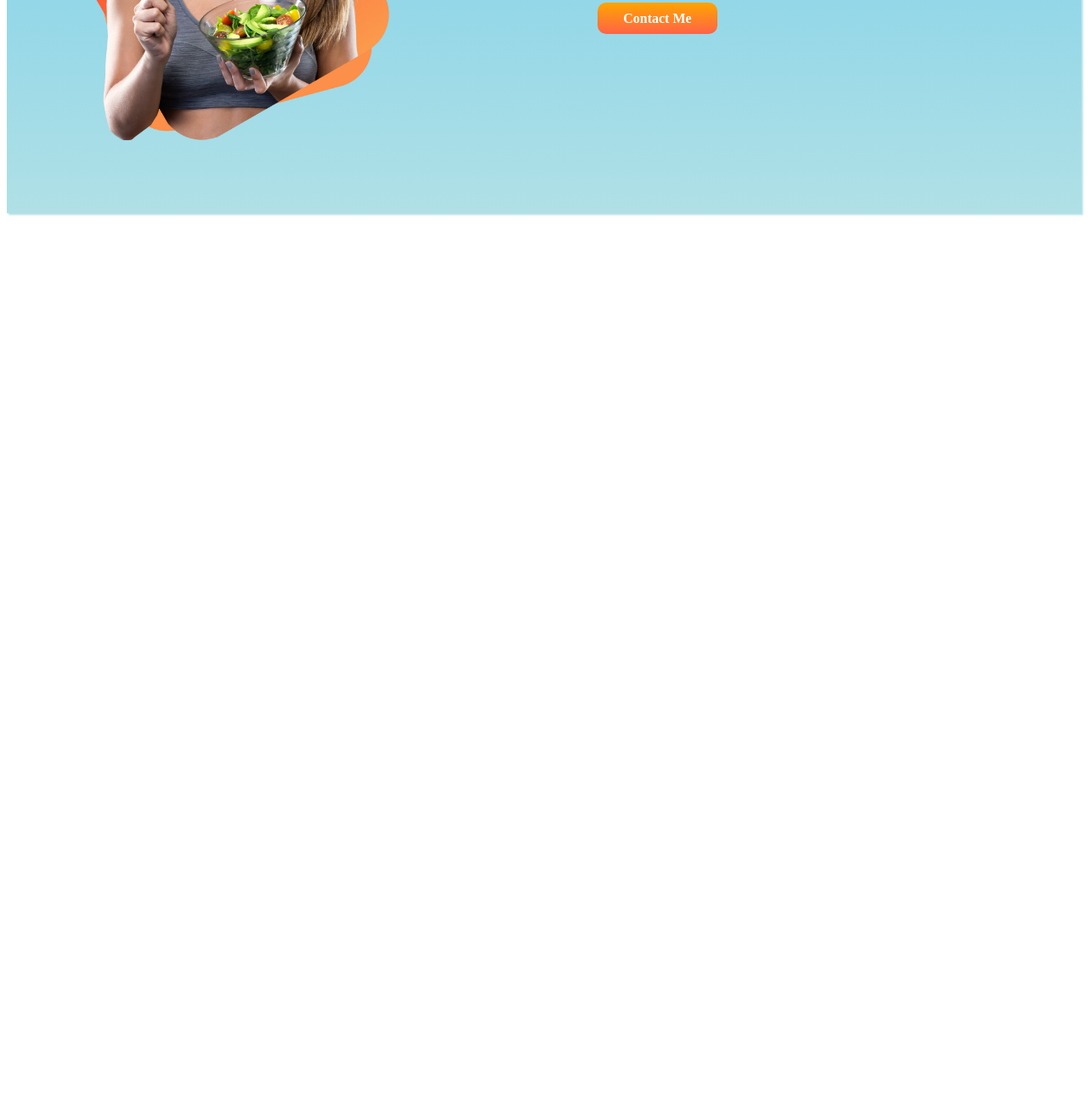
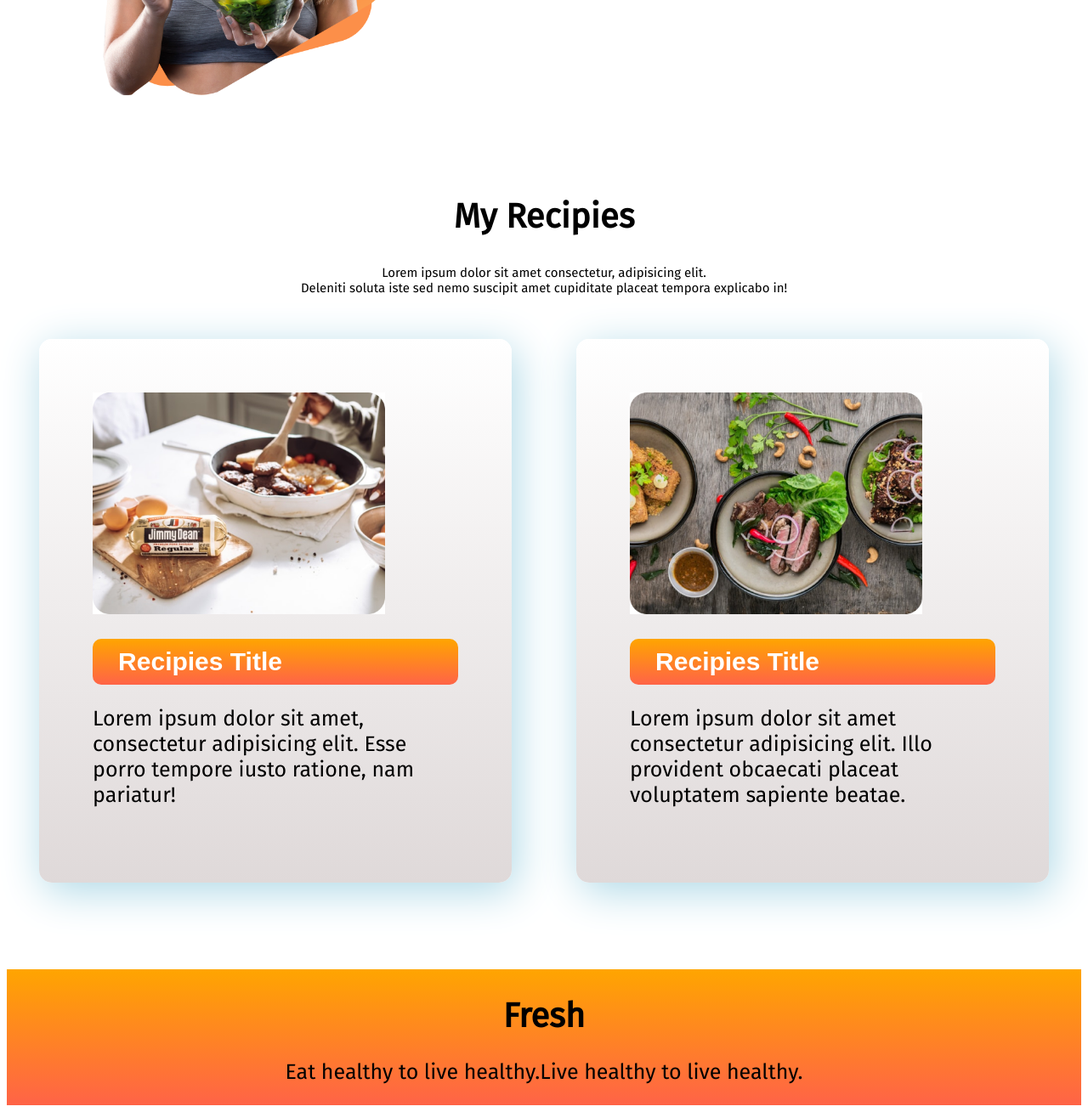
Before and after one commit to Rukunuljoy/developer-project, a plain HTML site: page index.html in a window 1280 px wide. Shown: the part 906-2215 px from the top of the page at 85% size. Before the commit the page ends 1165 px from the top, so only its background shows below. Drawn offline with Linux system fonts and the light colour scheme; files whose address does not match are found by name.

Commit message:
straglle

```diff
--- a/index.html
+++ b/index.html
@@ -11,19 +11,19 @@
 <link href="https://fonts.googleapis.com/css2?family=Fira+Sans&family=Poppins&display=swap" rel="stylesheet">
 </head>
 <body>
-    <section class="box">
-        <div class="half-width">
+    <section class="box flexible-container">
+        <div class="half-width shadow">
             <h1> <span>Skip</span> The Diet</h1>
             <h1>Just Eat Healthy</h1>
             <h1>With <span> Food Network</span></h1>
             <p>imagine you don'n need a diet bacause we provide healthy and delicious food for you!</p>
             <a class="link-button" href="https://github.com/Rukunuljoy/developer-project" target="_blank">Order Food</a>
         </div>
-        <div class="half-width">
+        <div class="half-width shadow">
             <img src="C:\projects\developer-project\joy-pic-with bg.png.png" alt="">
         </div>
     </section>
-    <section class="dream-big">
+    <section class="dream-big flexible-container">
 
         <div class="half-width">
             <img src="C:\projects\developer-project\eat-healthy-main\images\female\Group 8425.png" alt="">
@@ -34,5 +34,29 @@
             <a class="link-button" href="file:///C:/projects/developer-project/index.html" target="_blank">Contact Me</a>
         </div>
     </section>
+    <section class="experience-deal">
+        <div class="select">
+        <h1>My Recipies</h1>
+       <p class="content">Lorem ipsum dolor sit amet consectetur, adipisicing elit.<br>
+         Deleniti soluta iste sed nemo suscipit amet cupiditate placeat tempora explicabo in! </p>
+
+        </div><br><br>
+    <div class="flexible-container">
+        <div class="half-width style">
+            <img src="C:\projects\developer-project\eat-healthy-main\images\food\Project Cover9.jpg" alt="">
+            <h2>Recipies Title</h2>
+            <p>Lorem ipsum dolor sit amet, consectetur adipisicing elit. Esse porro tempore iusto ratione, nam pariatur!</p>
+        </div>
+        <div class="half-width style">
+            <img src="C:\projects\developer-project\eat-healthy-main\images\food\Project Cover1.jpg" alt="">
+            <h2>Recipies Title</h2>
+            <p>Lorem ipsum dolor sit amet consectetur adipisicing elit. Illo provident obcaecati placeat voluptatem sapiente beatae.</p>
+        </div>
+    </div>
+    </section>
+  <div class="container">
+    <h1>Fresh</h1>
+    <p>Eat healthy to  live healthy.Live healthy to live healthy.</p>
+  </div>
 </body>
 </html>
--- a/style.css
+++ b/style.css
@@ -3,13 +3,14 @@ h1,p{
     font-size: 40px;
 }
 p{
-    font-size: 30px;
+    font-size:25px;
 }
 span{
     color: orange;
 }
-section{
+.flexible-container{
     display: flex;
+
 }
 .half-width{
     width: 50%;
@@ -26,16 +27,52 @@ section{
     color: white;
     font-weight: 700;
     border-radius: 10px;
+
+}
+h2{
+    background-image: linear-gradient(orange,tomato);
+    padding: 10px 30px;
+    color: white;
+    font-weight: 700;
+    border-radius: 10px;
+
 }
 .box{
     box-shadow: 5px 10px 8px lightblue;
     background-image: linear-gradient(white,gray);
-    margin: 0px;
+
 
 }
 .dream-big{
-    box-shadow: 2px 2px 2px powderblue;
-    background-image: linear-gradient(rgba(97, 199, 233, 0.925),powderblue);
-    margin: 0px;
+
+
 
 }
+.style{
+    box-shadow: 5px 10px 50px lightblue;
+    background-image: linear-gradient(white,rgb(223, 217, 217));
+    width: 40%;
+    margin-left: 3%;
+    margin-right: 3%;
+    margin-bottom: 8%;
+    border-radius: 15px;
+    font-family:Arial, Helvetica, sans-serif; ;
+}
+h2{
+    font-size: 30px;
+}
+.select{
+    text-align: center;
+
+}
+.content{
+    font-size: 15px;
+}
+.container{
+    background-image: linear-gradient(orange,tomato);
+    text-align: center;
+    height: 150px;
+    padding: 5px;
+
+
+}
```
Also changed, not shown: eat-healthy-main/images/food/Project Cover9.jpg (renamed from eat-healthy-main/images/food/Project Cover.jpg).
